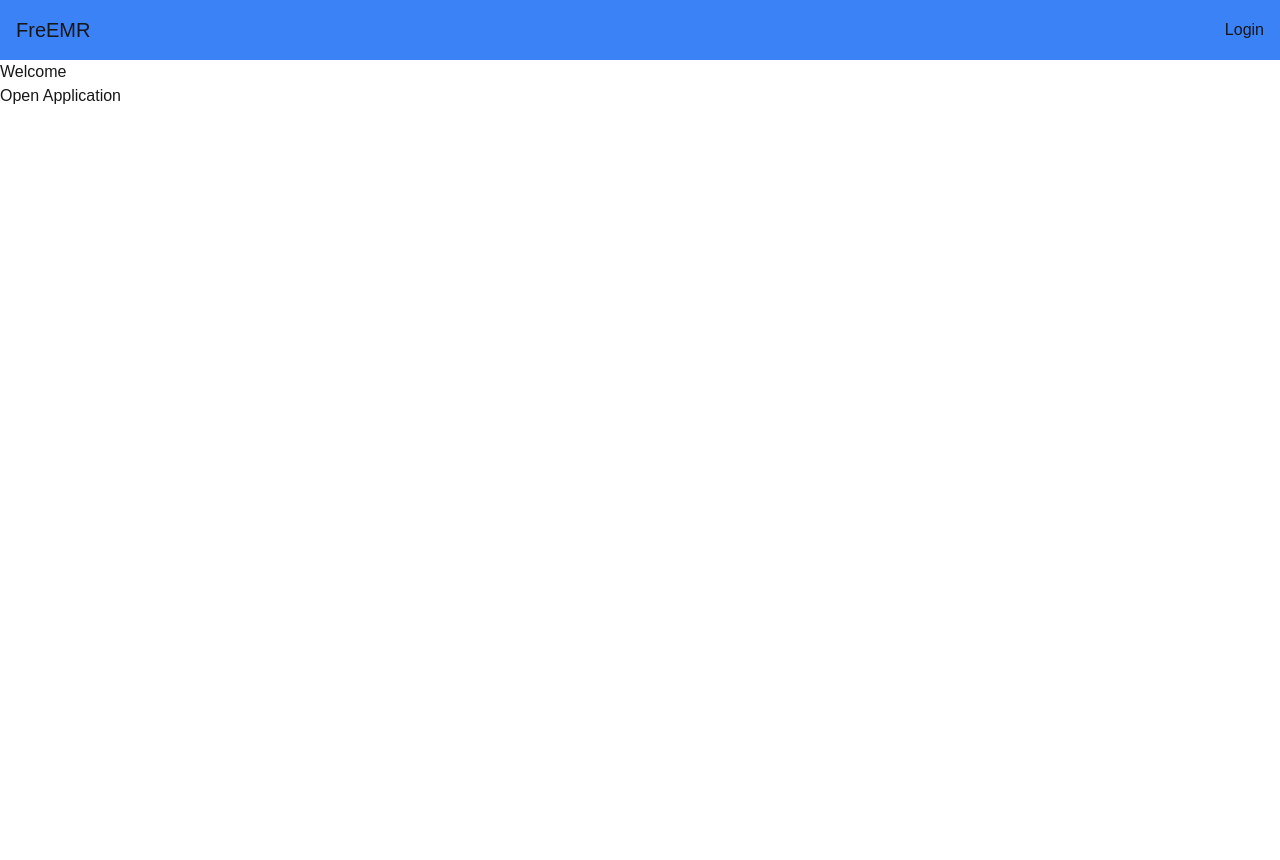
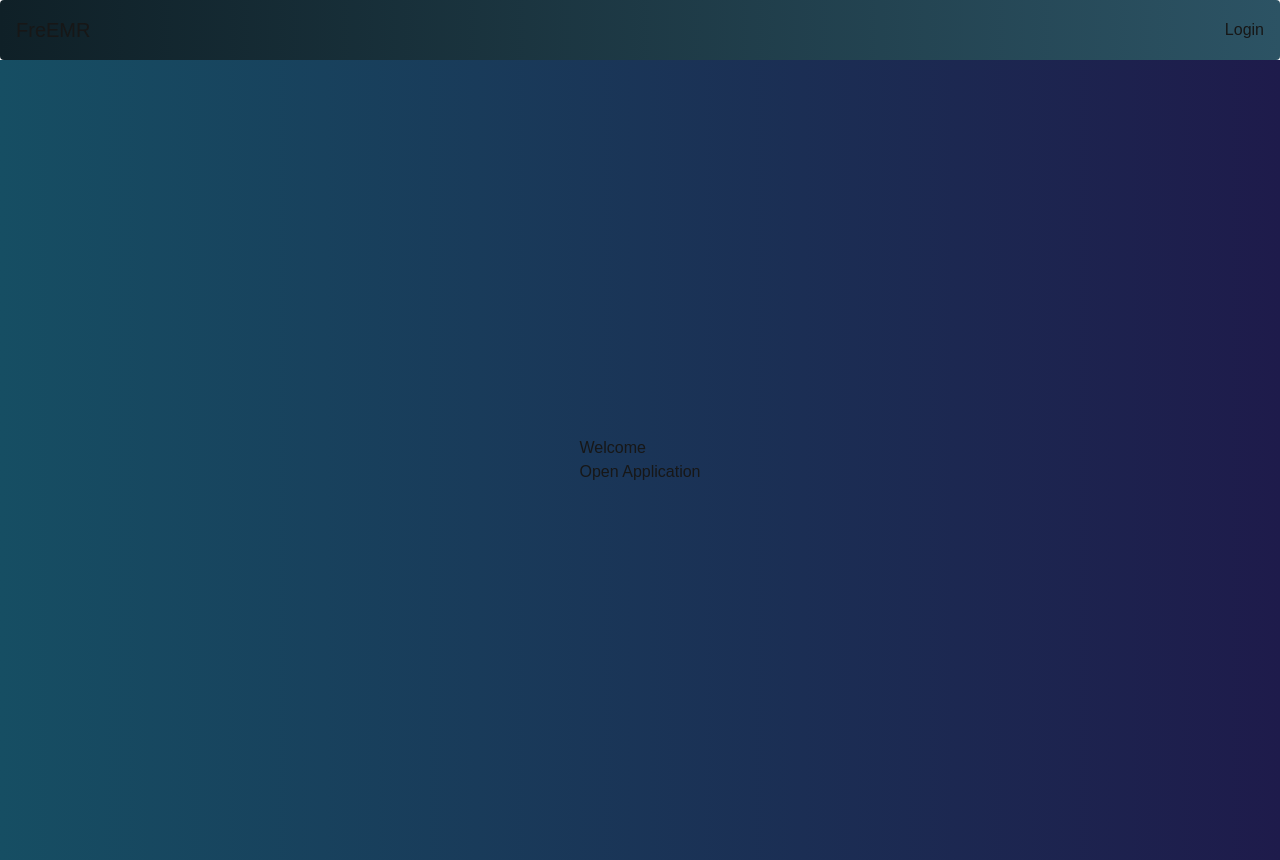
Before and after one commit to Chocopepero/FreEMR, a Next.js app in the folder frontend/: page / in a window 1280 px wide. Before the commit the page ends 800 px from the top, so only its background shows below. Built offline with nearby package versions, Linux system fonts and the light colour scheme; no server answers.

Commit message:
Coloring added to nav bar and home page.

```diff
--- a/frontend/app/components/NavBar.js
+++ b/frontend/app/components/NavBar.js
@@ -71,7 +71,7 @@ const NavBar = () => {
     if (loading) return <div>Loading...</div>;
 
     return (
-        <div className='topbar flex justify-between items-center bg-blue-500 sticky top-0 z-50'>
+        <div className='topbar flex justify-between items-center bg-gradient-to-r from-nav-left via-nav-center to-nav-right sticky top-0 z-50 rounded'>
             <Link
             className="text-xl text-left py-4 pl-4 w-1/3"
             href={"/"}
--- a/frontend/app/page.js
+++ b/frontend/app/page.js
@@ -2,11 +2,13 @@ import Link from 'next/link';
 
 export default function Home() {
   return (
-    <div>
+    <div className='flex flex-col items-center justify-center h-screen w-full bg-gradient-to-r from-cyan-900 to-indigo-950'>
+      <div className=''>
       <h1>Welcome</h1>
       <Link href="/scenario">
-        <button>Open Application</button>
+        Open Application
       </Link>
+      </div>
     </div>
   );
 }
--- a/frontend/tailwind.config.mjs
+++ b/frontend/tailwind.config.mjs
@@ -10,6 +10,9 @@ export default {
       colors: {
         background: "var(--background)",
         foreground: "var(--foreground)",
+        'nav-left': "#0F2027",
+        'nav-mid': "#203A43",
+        'nav-right': "#2C5364",
       },
     },
   },
```
